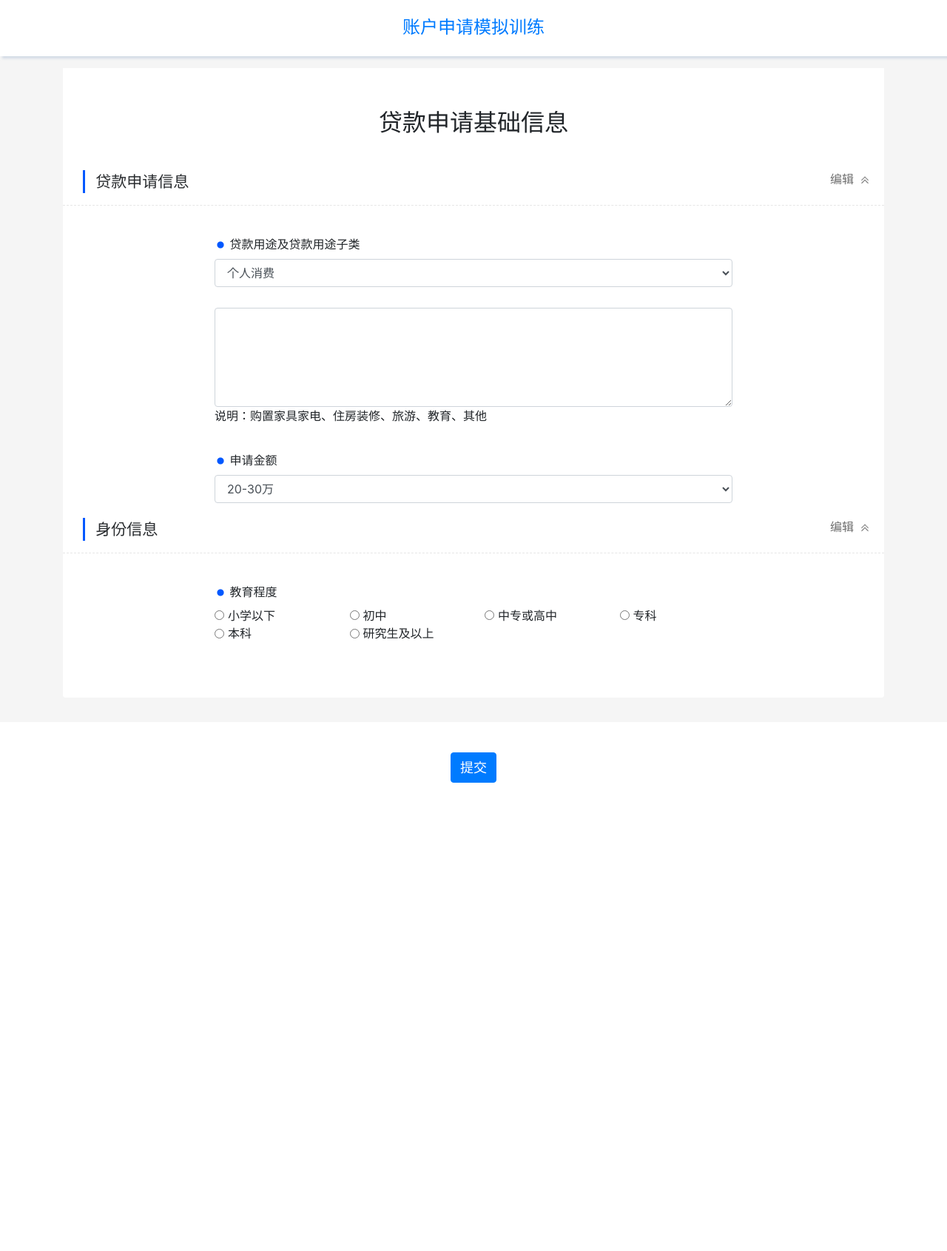
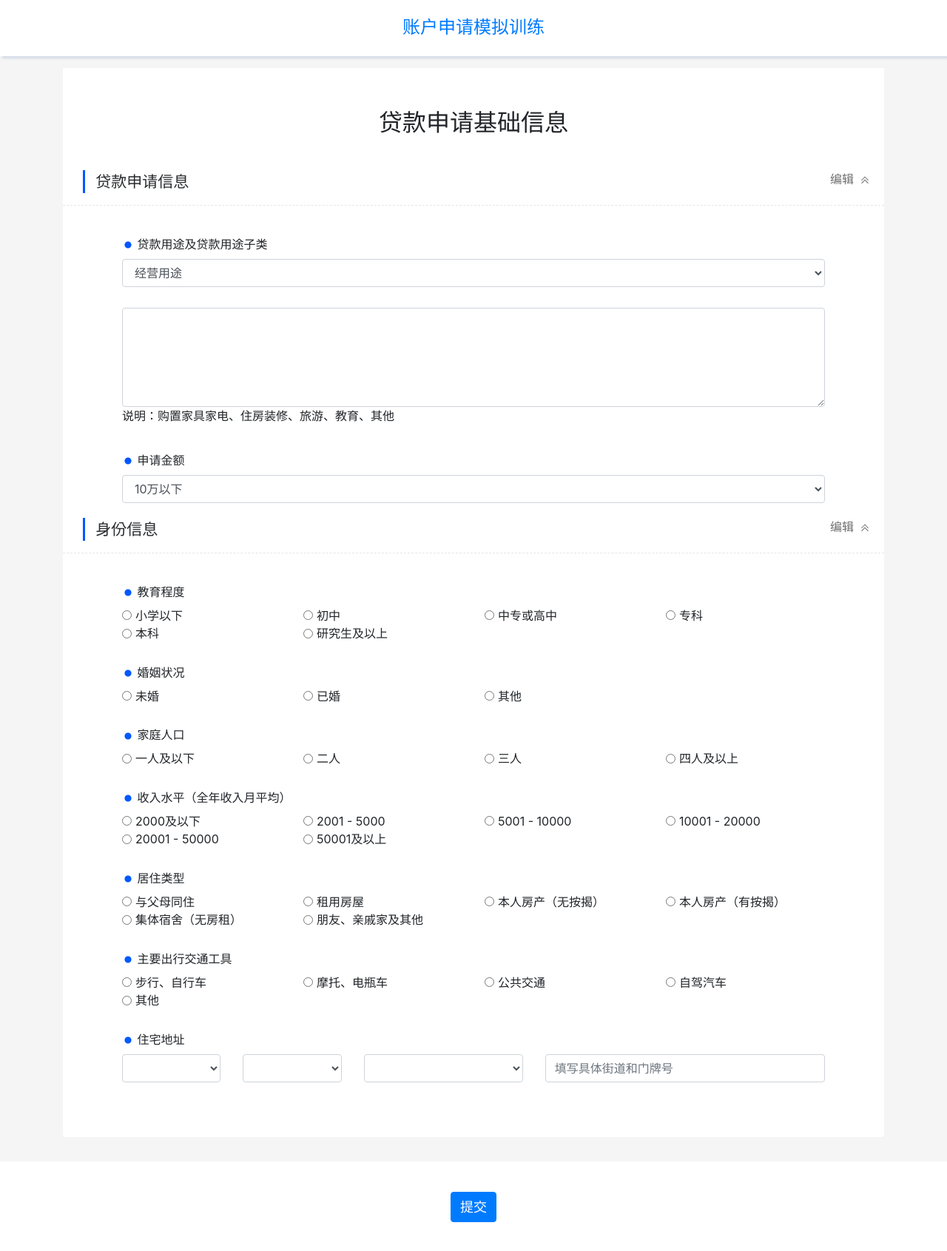
Before and after one commit to WaltZhang/jz_training, a Django app: page /customer/apply/ in a window 1280 px wide. Shown: the part 63-1754 px from the top of the page at 74% size. Before the commit the page ends 1121 px from the top, so only its background shows below. Run offline with Django 3.2, Linux system fonts and the light colour scheme; lists and menus that the app fills with data are empty; some libraries are stand-ins or nearby versions.

Commit message:
Second page: ID information and Basic information pages

```diff
--- a/customer/forms.py
+++ b/customer/forms.py
@@ -6,8 +6,8 @@ from .models import IdentityRegistry, Loan
 HOUSING_LOAN = 'housing_loan'
 WARRANTY_LOAN = 'warranty_loan'
 PRODUCT_TYPES = [
+    (HOUSING_LOAN, ugettext('房供贷')),
     (WARRANTY_LOAN, ugettext('保单贷')),
-    (HOUSING_LOAN, ugettext('房供贷')),
 ]
 
 class CustomerForm(forms.Form):
@@ -82,12 +82,14 @@ class CreateIdentityForm(forms.ModelForm):
 
 
 LOAN_USES = [
-    ('personal_consumption', ugettext('个人消费')),
+    ('1', ugettext('经营用途')),
+    ('2', ugettext('个人消费')),
+    ('3', ugettext('农牧业用途')),
 ]
 LOAN_AMOUNTS = [
-    ('l1', ugettext('20-30万')),
-    ('l2', ugettext('30-50万')),
-    ('l3', ugettext('50万以上')),
+    ('1', ugettext('10万以下')),
+    ('2', ugettext('10-20万')),
+    ('3', ugettext('20-30万')),
 ]
 EDUCATION_LEVEL = [
     ('1', ugettext('小学以下')),
@@ -97,6 +99,41 @@ EDUCATION_LEVEL = [
     ('5', ugettext('本科')),
     ('6', ugettext('研究生及以上')),
 ]
+MARRIAGE_STATE = [
+    ('1', ugettext('未婚')),
+    ('2', ugettext('已婚')),
+    ('3', ugettext('其他')),
+]
+MEMBER_OF_FAMILY = [
+    ('1', ugettext('一人及以下')),
+    ('2', ugettext('二人')),
+    ('3', ugettext('三人')),
+    ('4', ugettext('四人及以上')),
+]
+INCOMING_LEVEL = [
+    ('1', ugettext('2000及以下')),
+    ('2', ugettext('2001 - 5000')),
+    ('3', ugettext('5001 - 10000')),
+    ('4', ugettext('10001 - 20000')),
+    ('5', ugettext('20001 - 50000')),
+    ('6', ugettext('50001及以上')),
+]
+PROPERTIES = [
+    ('1', ugettext('与父母同住')),
+    ('2', ugettext('租用房屋')),
+    ('3', ugettext('本人房产（无按揭）')),
+    ('4', ugettext('本人房产（有按揭）')),
+    ('5', ugettext('集体宿舍（无房租）')),
+    ('6', ugettext('朋友、亲戚家及其他')),
+]
+VEHICLES = [
+    ('1', ugettext('步行、自行车')),
+    ('2', ugettext('摩托、电瓶车')),
+    ('3', ugettext('公共交通')),
+    ('4', ugettext('自驾汽车')),
+    ('5', ugettext('其他')),
+]
+
 
 class CreateApplyForm(forms.ModelForm):
     use = forms.ChoiceField(label=ugettext('贷款用途及贷款用途子类'), choices=LOAN_USES, widget=forms.Select(attrs={
@@ -109,15 +146,16 @@ class CreateApplyForm(forms.ModelForm):
     amount = forms.ChoiceField(label=ugettext('申请金额'), choices=LOAN_AMOUNTS, widget=forms.Select(attrs={
         'class': 'form-control',
     }))
-    education = forms.ChoiceField(label=ugettext('教育程度'), choices=EDUCATION_LEVEL, widget=forms.RadioSelect(attrs={
-        'class': 'col-3',
-    }))
+    education = forms.ChoiceField(label=ugettext('教育程度'), choices=EDUCATION_LEVEL, widget=forms.RadioSelect())
+    marriage = forms.ChoiceField(label=ugettext('婚姻状况'), choices=MARRIAGE_STATE, widget=forms.RadioSelect())
+    members = forms.ChoiceField(label=ugettext('家庭人口'), choices=MEMBER_OF_FAMILY, widget=forms.RadioSelect())
+    incoming = forms.ChoiceField(label=ugettext('收入水平（全年收入月平均）'), choices=INCOMING_LEVEL, widget=forms.RadioSelect())
+    property = forms.ChoiceField(label=ugettext('居住类型'), choices=PROPERTIES, widget=forms.RadioSelect())
+    vehicle = forms.ChoiceField(label=ugettext('主要出行交通工具'), choices=VEHICLES, widget=forms.RadioSelect())
+    residence = forms.CharField(label=ugettext('住宅地址'), widget=forms.HiddenInput())
 
     class Meta:
         model = Loan
         fields = [
-            'use',
-            'description',
-            'amount',
-            # 'education',
+
         ]
--- a/customer/models.py
+++ b/customer/models.py
@@ -23,3 +23,35 @@ class Loan(models.Model):
     amount = models.IntegerField()
     identity = models.CharField(max_length=18)
     education = models.IntegerField()
+    marriage = models.IntegerField()
+    members = models.IntegerField()
+    incoming = models.IntegerField()
+    property = models.IntegerField()
+    vehicle = models.IntegerField()
+    residence = models.CharField(max_length=200)
+
+    def __str__(self):
+        return self.identity
+
+
+class Province(models.Model):
+    name = models.CharField(max_length=20)
+
+    def __str__(self):
+        return self.name
+
+
+class City(models.Model):
+    name = models.CharField(max_length=20)
+    province = models.ForeignKey('customer.Province', on_delete=models.CASCADE)
+
+    def __str__(self):
+        return self.name
+
+
+class District(models.Model):
+    name = models.CharField(max_length=20)
+    city = models.ForeignKey('customer.City', on_delete=models.CASCADE)
+
+    def __str__(self):
+        return self.name
--- a/customer/templates/customer/apply.html
+++ b/customer/templates/customer/apply.html
@@ -19,7 +19,7 @@
             <div class="title">
                 <div style="height: 20px"></div>
                 <div class="dv1">贷款申请信息
-                    <span style="float: right; position: relative; right: 20px;" class="fn-size-16 fn-color-1 mcursor">
+                    <span style="float: right; position: relative; right: 20px;" class="fn-size-16 fn-color-1 mcursor editIcon on">
                         编辑&nbsp;
                         <img width="12" src="{% static '/images/up_arrow.png' %}">
                     </span>
@@ -31,7 +31,7 @@
             <div class="title">
                 <div style="height: 20px"></div>
                 <div class="dv1">身份信息
-                    <span style="float: right; position: relative; right: 20px;" class="fn-size-16 fn-color-1 mcursor">
+                    <span style="float: right; position: relative; right: 20px;" class="fn-size-16 fn-color-1 mcursor editIcon on">
                         编辑&nbsp;
                         <img width="12" src="{% static '/images/up_arrow.png' %}">
                     </span>
@@ -43,7 +43,7 @@
             <div class="title">
                 <div style="height: 20px"></div>
                 <div class="dv1">工作信息
-                    <span style="float: right; position: relative; right: 20px;" class="fn-size-16 fn-color-1 mcursor">
+                    <span style="float: right; position: relative; right: 20px;" class="fn-size-16 fn-color-1 mcursor editIcon on">
                         编辑&nbsp;
                         <img width="12" src="{% static '/images/up_arrow.png' %}">
                     </span>
@@ -51,7 +51,7 @@
             </div>
         </div>
         {% endif %}
-        <div class="acc-apl-content">
+        <div class="acc-apl-content" style="display: block;">
             {% if forloop.counter != 2 %}
                 <img src="{% static '/images/dot.png' %}" class="my_yuan">
             {% endif %}
@@ -61,18 +61,35 @@
                 {% if forloop.counter == 2 %}
                 <label>{% trans '说明：购置家具家电、住房装修、旅游、教育、其他' %}</label><br/><br/>
                 {% endif %}
-            {% elif forloop.counter > 3 and forloop.counter != 11 and forloop.counter != 14 and forloop.counter != 16 %}
+            {% elif forloop.counter > 3 and forloop.counter < 10 or forloop.counter == 11 %}
                 <label for="{{ field.id_for_label }}">{{ field.label }}</label>
                 <div class="row">
                     {% for choice in field.field.choices %}
                         <div class="col-3">
                             <div class="form-check form-check-inline">
-                                <input class="form-check-input" type="radio" name="{{ field.name }}" id="id_{{ field.name }}_{{ forloop.counter0 }}" value="{{ choice.0 }}">
-                                <label class="form-check-label" for="id_{{ field.name }}_{{ forloop.counter0 }}">{{ choice.1 }}</label>
+                                <input class="form-check-input" type="radio" name="{{ field.name }}" id="id_{{ field.html_name }}_{{ forloop.counter0 }}" value="{{ choice.0 }}">
+                                <label class="form-check-label" for="id_{{ field.html_name }}_{{ forloop.counter0 }}">{{ choice.1 }}</label>
                             </div>
                         </div>
                     {% endfor %}
+                </div><br/>
+            {% elif forloop.counter == 10 %}
+            <label for="{{ field.id_for_label }}">{{ field.label }}</label>
+            <div class="row">
+                <div class="col-2">
+                    <select id="provice" class="form-control"></select>
                 </div>
+                <div class="col-2">
+                    <select id="city" class="form-control"></select>
+                </div>
+                <div class="col-3">
+                    <select id="district" class="form-control"></select>
+                </div>
+                <div class="col-5">
+                    <input type="text" id="residence" class="form-control" placeholder="{% trans '填写具体街道和门牌号' %}">
+                </div>
+                {{ field }}
+            </div>
             {% endif %}
         </div>
         {% endfor %}
@@ -82,3 +99,28 @@
 {% block action_bar %}
 <button class="btn btn-primary fn-color-white fn-size-18" onclick="$('#apply_form').submit()">{% trans '提交' %}</button>
 {% endblock %}
+
+{% block js %}
+<script type="application/javascript">
+$(function () {
+    $('.editIcon').click(function () {
+        if ($(this).hasClass('on')) {
+            $(this).removeClass('on');
+            $(this).find('img').attr('src', '{% static "/images/down_arrow.png" %}');
+        } else {
+            $(this).addClass('on');
+            $(this).find('img').attr('src', '{% static "/images/up_arrow.png" %}');
+        }
+        $(this).parent().parent().parent().next().toggle();
+        $(this).parent().parent().parent().next().next().toggle();
+        $(this).parent().parent().parent().next().next().next().toggle();
+    });
+    $.each(provinces, function(idx, item) {
+        $('#province').append($('<option>', {
+            value: item.value,
+            text: item.text
+        }));
+    });
+});
+</script>
+{% endblock %}
--- a/jz_training/settings.py
+++ b/jz_training/settings.py
@@ -104,9 +104,9 @@ AUTH_PASSWORD_VALIDATORS = [
 # Internationalization
 # https://docs.djangoproject.com/en/2.1/topics/i18n/
 
-LANGUAGE_CODE = 'en-us'
+LANGUAGE_CODE = 'zh-hans'
 
-TIME_ZONE = 'UTC'
+TIME_ZONE = 'Asia/Shanghai'
 
 USE_I18N = True
 
--- a/static/css/jz.css
+++ b/static/css/jz.css
@@ -223,7 +223,7 @@ input[type="button"]:disabled {
 }
 
 .acc-apl-content {
-    width: 700px;
+    width: 950px;
     margin: 0 auto;
     margin-top: 4px;
 }
@@ -784,11 +784,6 @@ input[type="button"]:disabled {
 
 }
 
-ul {
-  display: flex;
-  list-style: none;
-}
-
 /* table 样式  end */
 .my-yuan{
     position: relative;
--- a/templates/base.html
+++ b/templates/base.html
@@ -78,5 +78,8 @@
     <script src="https://code.jquery.com/jquery-3.3.1.slim.min.js" integrity="sha384-q8i/X+965DzO0rT7abK41JStQIAqVgRVzpbzo5smXKp4YfRvH+8abtTE1Pi6jizo" crossorigin="anonymous"></script>
     <script src="https://cdnjs.cloudflare.com/ajax/libs/popper.js/1.14.3/umd/popper.min.js" integrity="sha384-ZMP7rVo3mIykV+2+9J3UJ46jBk0WLaUAdn689aCwoqbBJiSnjAK/l8WvCWPIPm49" crossorigin="anonymous"></script>
     <script src="https://stackpath.bootstrapcdn.com/bootstrap/4.1.3/js/bootstrap.min.js" integrity="sha384-ChfqqxuZUCnJSK3+MXmPNIyE6ZbWh2IMqE241rYiqJxyMiZ6OW/JmZQ5stwEULTy" crossorigin="anonymous"></script>
+
+{% block js %}{% endblock %}
+
 </body>
 </html>
```
Also changed, not shown: customer/serializers.py (added), customer/viewsets.py (added), static/images/down_arrow.png (added).
